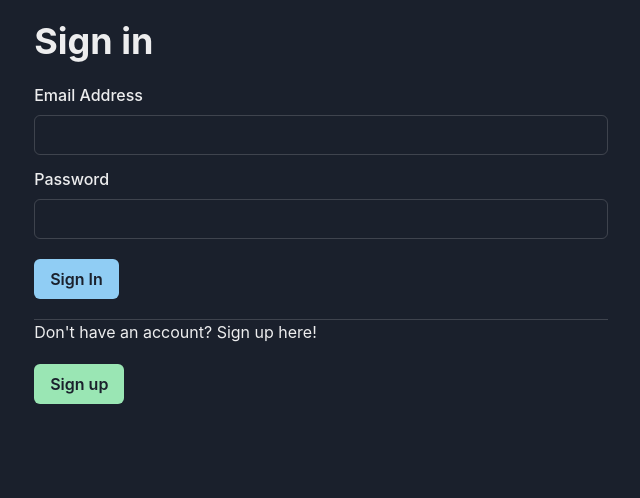
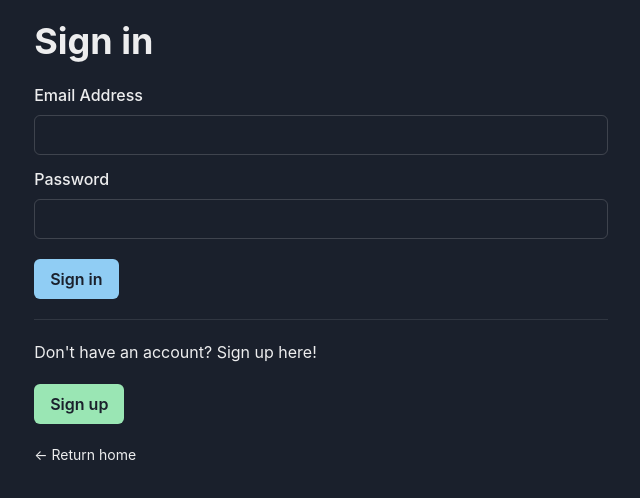
Before and after one commit to AdoryVo/starter-nextjs-graphql-chakra-ui, a Next.js app: page /signin in a window 1280 px wide. Shown: the top 498 px of the page, without its empty margins (319-959 px from the left). Built offline with nearby package versions, Linux system fonts and the light colour scheme; no server answers.

Commit message:
Minor styling

```diff
--- a/src/pages/profile.tsx
+++ b/src/pages/profile.tsx
@@ -33,7 +33,7 @@ export default function Profile() {
         <br/>
         User since: {new Date(profile.created_at).toDateString()}
         <br/>
-        <Button colorScheme="red" onClick={handleSignOut} my={4}>Sign Out</Button>
+        <Button colorScheme="red" onClick={handleSignOut} my={4}>Sign out</Button>
       </Container>
     </>
   )
--- a/src/pages/signin.tsx
+++ b/src/pages/signin.tsx
@@ -1,4 +1,4 @@
-import { Button, Container, FormControl, FormErrorMessage, FormLabel, Heading, Input } from '@chakra-ui/react'
+import { Button, Container, Divider, FormControl, FormErrorMessage, FormLabel, Heading, Input, Text } from '@chakra-ui/react'
 import { useFormik } from 'formik'
 import Link from 'next/link'
 import { useRouter } from 'next/router'
@@ -65,15 +65,19 @@ export default function SignIn() {
             <FormErrorMessage>Incorrect email or password.</FormErrorMessage>
           </FormControl>
 
-          <Button colorScheme="blue" type="submit" my={5}>Sign In</Button>
+          <Button colorScheme="blue" type="submit" mt={5}>Sign in</Button>
         </form>
 
-        <hr />
+        <Divider my={5} />
+
         Don&apos;t have an account? Sign up here!
-        <br />
-        <Button colorScheme="green" type="submit" mt={5}>
+        <Button colorScheme="green" display="block" my={5}>
           <Link href="/signup">Sign up</Link>
         </Button>
+
+        <Text fontSize="sm">
+          <Link href="/">← Return home</Link>
+        </Text>
       </Container>
     </>
   )
--- a/src/pages/signup.tsx
+++ b/src/pages/signup.tsx
@@ -105,7 +105,7 @@ export default function SignUp() {
             />
           </FormControl>
 
-          <Button colorScheme="green" type="submit" mt={5}>Sign Up</Button>
+          <Button colorScheme="green" type="submit" mt={5}>Sign up</Button>
         </form>
       </Container>
     </>
```
